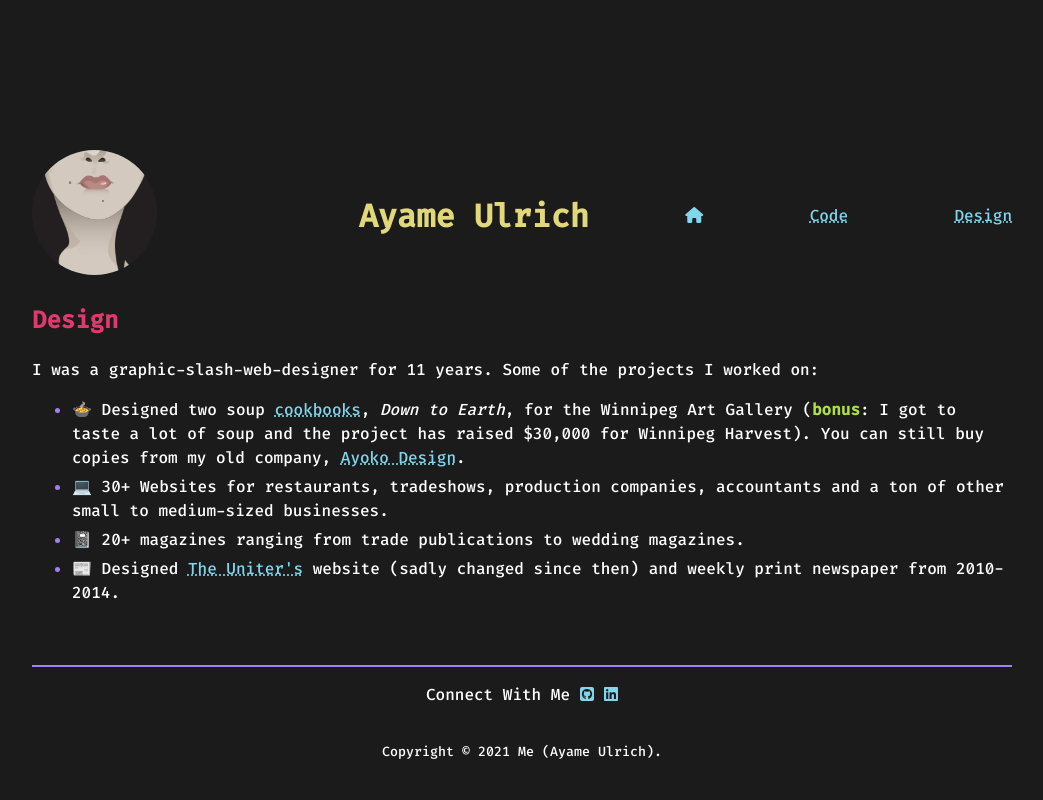
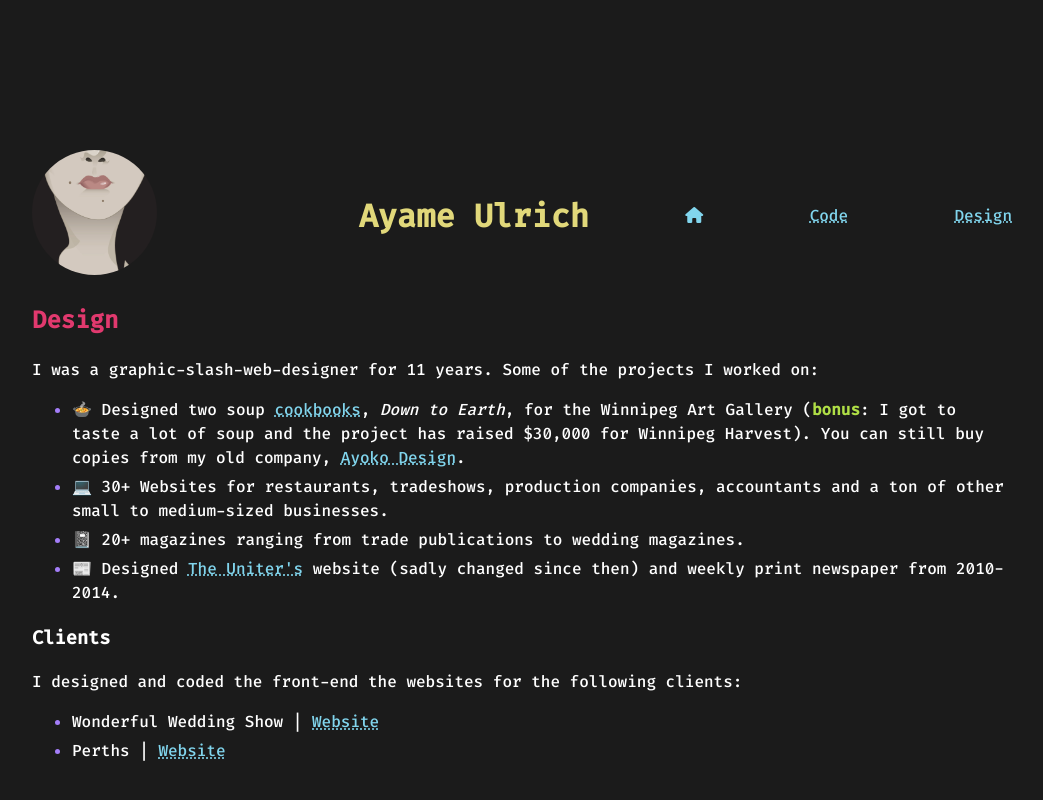
Before and after one commit to AyameU/Portfolio, a plain HTML site: page design.html in a window 1280 px wide. Shown: the top 800 px of the page, without its empty margins (118-1161 px from the left). Drawn offline with Linux system fonts and the light colour scheme.

Commit message:
Added a list of clients and their websites I designed.

```diff
--- a/design.html
+++ b/design.html
@@ -32,26 +32,14 @@
     	        <li><span role="img" aria-label="magazine">&#x1F4D3;</span> 20+ magazines ranging from trade publications to wedding magazines.</li>
                 <li><span role="img" aria-label="newspaper">&#x1F4F0;</span> Designed <a href="https://www.uniter.ca" target="_blank">The Uniter's</a> website (sadly changed since then) and weekly print newspaper from 2010-2014.</li>
         	</ul>
-            <!--
             <section class="gallery">
-                <figure>
-                    <img src="" alt="" />
-                    <figcaption></figcaption>
-                </figure>
-                <figure>
-                    <img src="" alt="" />
-                    <figcaption></figcaption>
-                </figure>
-                <figure>
-                    <img src="" alt="" />
-                    <figcaption></figcaption>
-                </figure>
-                <figure>
-                    <img src="" alt="" />
-                    <figcaption></figcaption>
-                </figure>
+                <h3>Clients</h3>
+                <p>I designed and coded the front-end the websites for the following clients:</p>
+                <ul>
+                    <li>Wonderful Wedding Show | <a href="https://wonderfulweddingshow.com/" target="_blank" title="The Wonderful Wedding Show">Website</a></li>
+                    <li>Perths | <a href="http://perths.ca/" target="_blank" title="Perth's Drycleaners">Website</a></li>
+                </ul>
             </section>
-            -->
         </article>
     </main>
     <footer>
```
